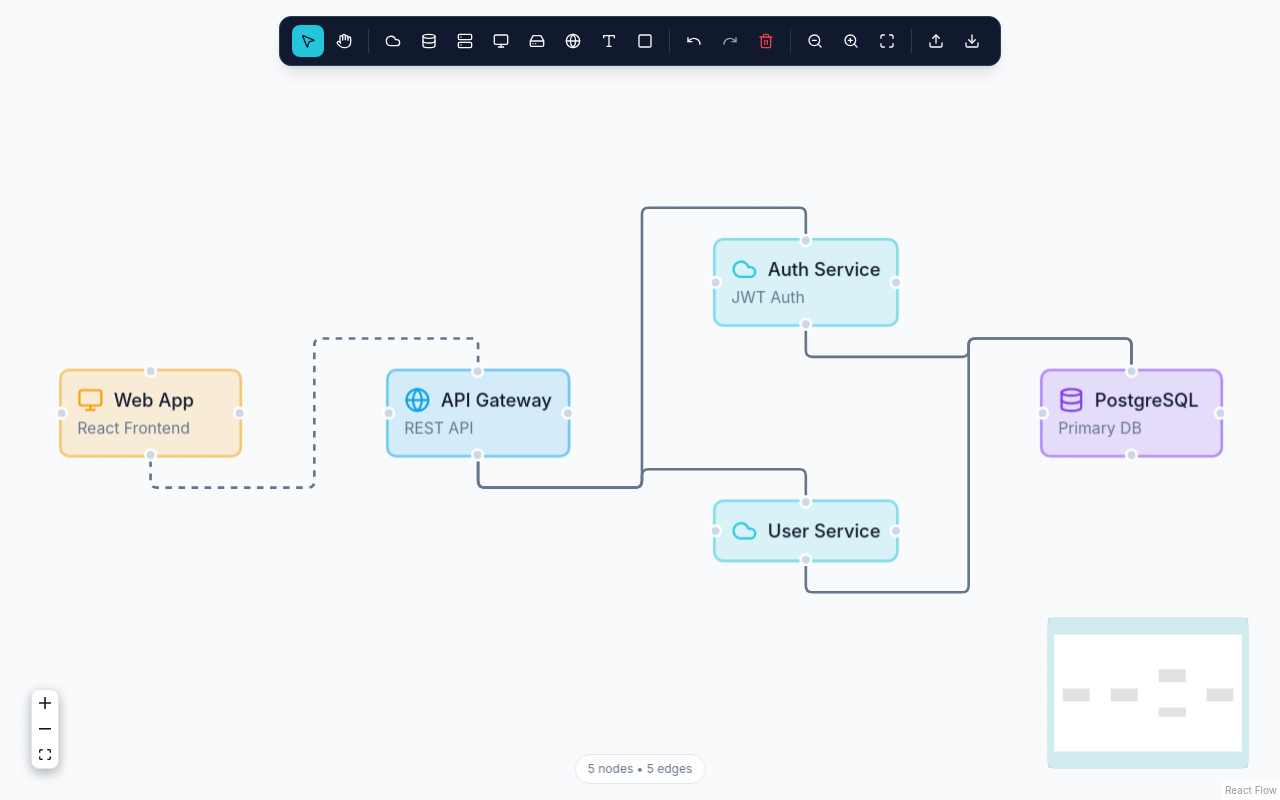
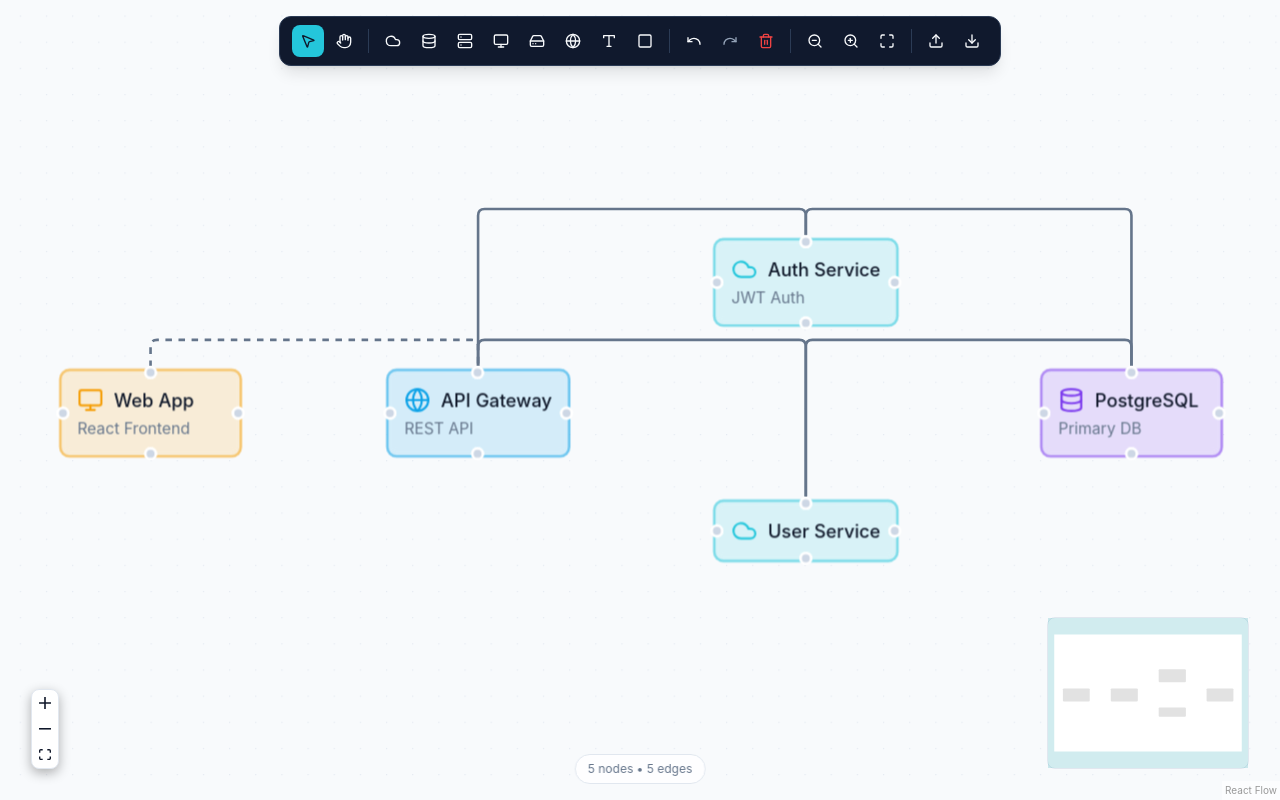
Before and after one commit to ariffrahimin/lukis, a React (Vite) app: page / in a window 1280 px wide. Built offline with nearby package versions, Linux system fonts and the light colour scheme.

Commit message:
fix node directions

```diff
--- a/src/components/DiagramCanvas.tsx
+++ b/src/components/DiagramCanvas.tsx
@@ -14,6 +14,7 @@ import {
   type ReactFlowInstance,
   BackgroundVariant,
   Panel,
+  ConnectionMode,
 } from '@xyflow/react';
 import '@xyflow/react/dist/style.css';
 import { v4 as uuidv4 } from 'uuid';
@@ -395,6 +396,7 @@ export const DiagramCanvas = () => {
         fitView
         panOnDrag={selectedTool === 'pan'}
         selectionOnDrag={selectedTool === 'select'}
+        connectionMode={ConnectionMode.Loose}
         defaultEdgeOptions={{
           type: 'smoothstep',
           style: { strokeWidth: 2 },
--- a/src/components/nodes/BaseNode.tsx
+++ b/src/components/nodes/BaseNode.tsx
@@ -90,9 +90,112 @@ const BaseNode = ({ data, selected }: BaseNodeProps) => {
 
   if (isTextNode) {
     return (
-      <div className="px-2 py-1">
-        <Handle type="target" position={Position.Top} className="!opacity-0" />
-        <Handle type="source" position={Position.Bottom} className="!opacity-0" />
+      <div className="px-2 py-1 relative">
+        <Handle
+          type="target"
+          position={Position.Top}
+          id="target-top"
+          style={{
+            background: 'red',
+            width: 8,
+            height: 8,
+            top: -4,
+            left: '50%',
+            transform: 'translateX(-50%)'
+          }}
+        />
+        <Handle
+          type="target"
+          position={Position.Right}
+          id="target-right"
+          style={{
+            background: 'red',
+            width: 8,
+            height: 8,
+            right: -4,
+            top: '50%',
+            transform: 'translateY(-50%)'
+          }}
+        />
+        <Handle
+          type="target"
+          position={Position.Bottom}
+          id="target-bottom"
+          style={{
+            background: 'red',
+            width: 8,
+            height: 8,
+            bottom: -4,
+            left: '50%',
+            transform: 'translateX(-50%)'
+          }}
+        />
+        <Handle
+          type="target"
+          position={Position.Left}
+          id="target-left"
+          style={{
+            background: 'red',
+            width: 8,
+            height: 8,
+            left: -4,
+            top: '50%',
+            transform: 'translateY(-50%)'
+          }}
+        />
+
+        <Handle
+          type="source"
+          position={Position.Top}
+          id="source-top"
+          style={{
+            background: 'green',
+            width: 8,
+            height: 8,
+            top: -4,
+            left: '50%',
+            transform: 'translateX(-50%)'
+          }}
+        />
+        <Handle
+          type="source"
+          position={Position.Right}
+          id="source-right"
+          style={{
+            background: 'green',
+            width: 8,
+            height: 8,
+            right: -4,
+            top: '50%',
+            transform: 'translateY(-50%)'
+          }}
+        />
+        <Handle
+          type="source"
+          position={Position.Bottom}
+          id="source-bottom"
+          style={{
+            background: 'green',
+            width: 8,
+            height: 8,
+            bottom: -4,
+            left: '50%',
+            transform: 'translateX(-50%)'
+          }}
+        />
+        <Handle
+          type="source"
+          position={Position.Left}
+          id="source-left"
+          style={{
+            background: 'green',
+            width: 8,
+            height: 8,
+            left: -4,
+            top: '50%',
+            transform: 'translateY(-50%)'
+          }}
+        />
         <span className="text-foreground font-medium text-sm">{data.label}</span>
       </div>
     );
@@ -111,12 +214,54 @@ const BaseNode = ({ data, selected }: BaseNodeProps) => {
       <Handle
         type="target"
         position={Position.Top}
-        className="!bg-border hover:!bg-primary transition-colors"
+        id="target-top"
+        style={{
+          background: 'red',
+          width: 8,
+          height: 8,
+          top: -4,
+          left: '50%',
+          transform: 'translateX(-50%)'
+        }}
+      />
+      <Handle
+        type="target"
+        position={Position.Right}
+        id="target-right"
+        style={{
+          background: 'red',
+          width: 8,
+          height: 8,
+          right: -4,
+          top: '50%',
+          transform: 'translateY(-50%)'
+        }}
+      />
+      <Handle
+        type="target"
+        position={Position.Bottom}
+        id="target-bottom"
+        style={{
+          background: 'red',
+          width: 8,
+          height: 8,
+          bottom: -4,
+          left: '50%',
+          transform: 'translateX(-50%)'
+        }}
       />
       <Handle
         type="target"
         position={Position.Left}
-        className="!bg-border hover:!bg-primary transition-colors"
+        id="target-left"
+        style={{
+          background: 'red',
+          width: 8,
+          height: 8,
+          left: -4,
+          top: '50%',
+          transform: 'translateY(-50%)'
+        }}
       />
 
       <div className={cn('p-3', isGroupNode && 'pb-16')}>
@@ -135,13 +280,55 @@ const BaseNode = ({ data, selected }: BaseNodeProps) => {
 
       <Handle
         type="source"
-        position={Position.Bottom}
-        className="!bg-border hover:!bg-primary transition-colors"
+        position={Position.Top}
+        id="source-top"
+        style={{
+          background: 'green',
+          width: 8,
+          height: 8,
+          top: -4,
+          left: '50%',
+          transform: 'translateX(-50%)'
+        }}
       />
       <Handle
         type="source"
         position={Position.Right}
-        className="!bg-border hover:!bg-primary transition-colors"
+        id="source-right"
+        style={{
+          background: 'green',
+          width: 8,
+          height: 8,
+          right: -4,
+          top: '50%',
+          transform: 'translateY(-50%)'
+        }}
+      />
+      <Handle
+        type="source"
+        position={Position.Bottom}
+        id="source-bottom"
+        style={{
+          background: 'green',
+          width: 8,
+          height: 8,
+          bottom: -4,
+          left: '50%',
+          transform: 'translateX(-50%)'
+        }}
+      />
+      <Handle
+        type="source"
+        position={Position.Left}
+        id="source-left"
+        style={{
+          background: 'green',
+          width: 8,
+          height: 8,
+          left: -4,
+          top: '50%',
+          transform: 'translateY(-50%)'
+        }}
       />
     </div>
   );
```
